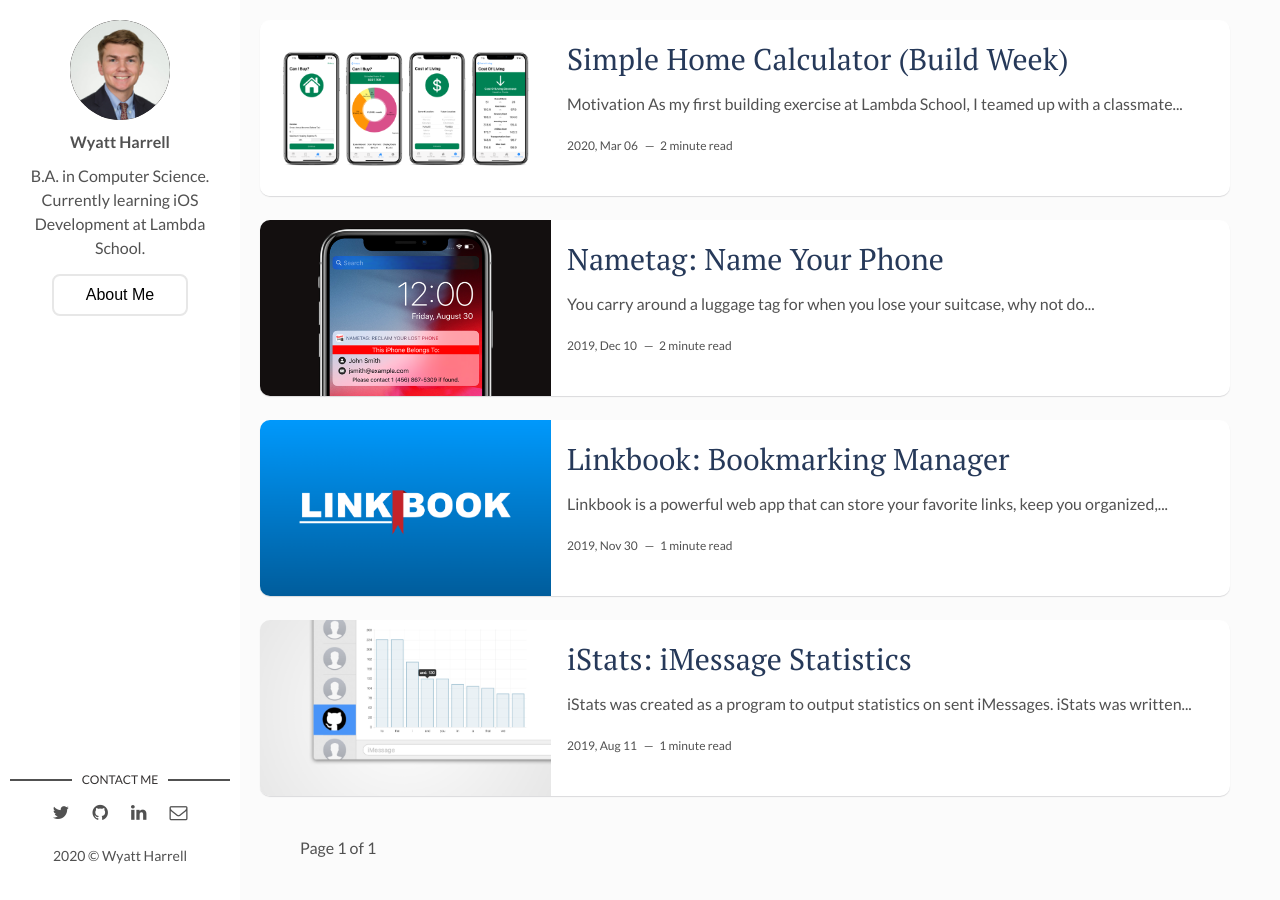
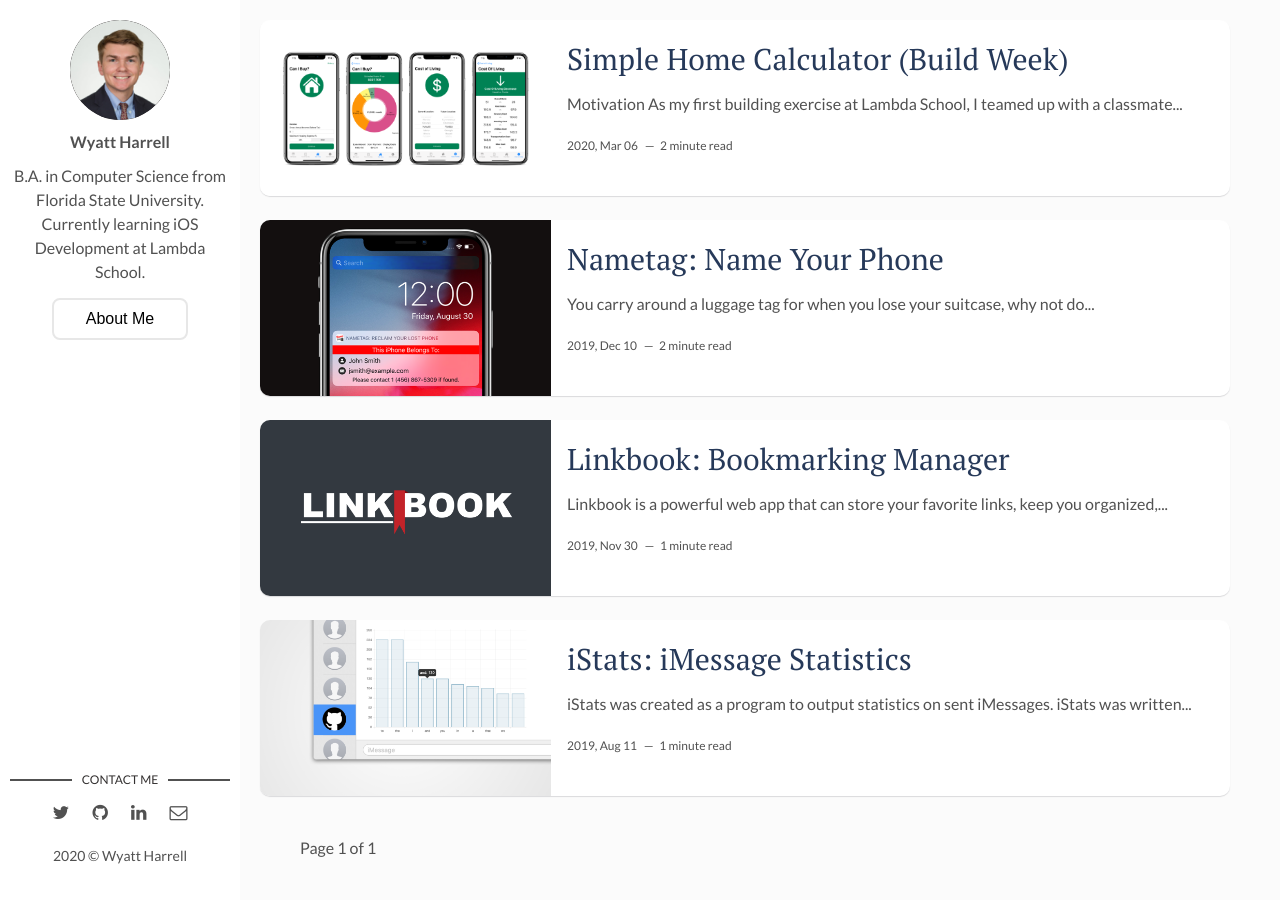
Before and after one commit to wyattharrell/wyattharrell.github.io, a Jekyll site: the page built from index.html, in a window 1280 px wide. Built offline with Jekyll 4.4.1, drawn with Linux system fonts in a browser that asks for light colours; the list of posts is cut into pages by our own code.

Commit message:
changed images

```diff
--- a/_config.yml
+++ b/_config.yml
@@ -9,7 +9,7 @@ site-twitter: #if your site has a twitter account, enter it here
 # Author Settings
 author: Wyatt Harrell # add your name
 author-img: wyatt-harrell.png # add your photo
-about-author: B.A. in Computer Science. Currently learning iOS Development at Lambda School. # add description
+about-author: B.A. in Computer Science from Florida State University. Currently learning iOS Development at Lambda School. # add description
 social-twitter: wyatt_harrell # add your Twitter handle
 social-facebook: # add your Facebook handle
 social-github: wyattharrell # add your Github handle
```
Also changed, not shown: assets/img/istats.png, assets/img/linkbook.png, 9 other files.
